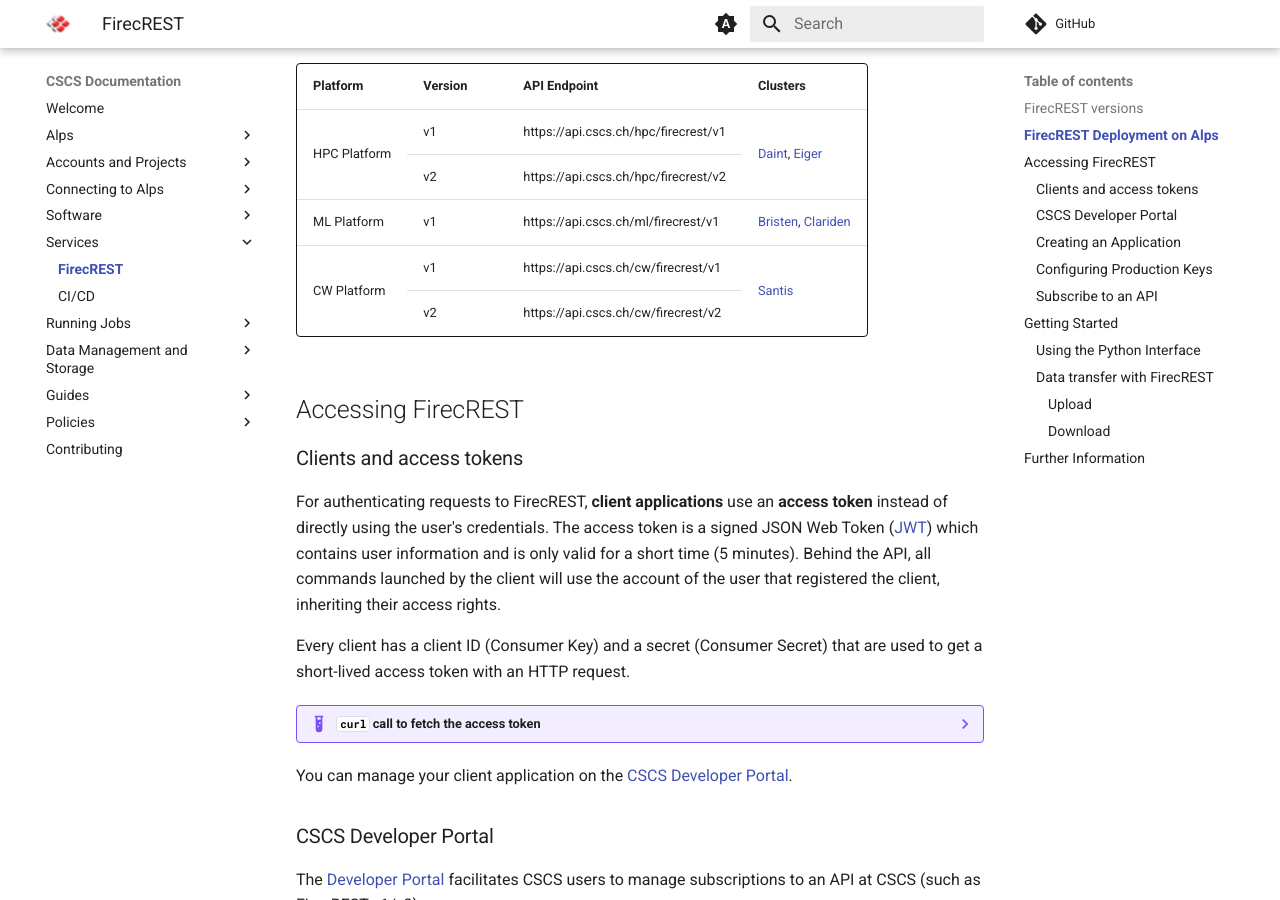
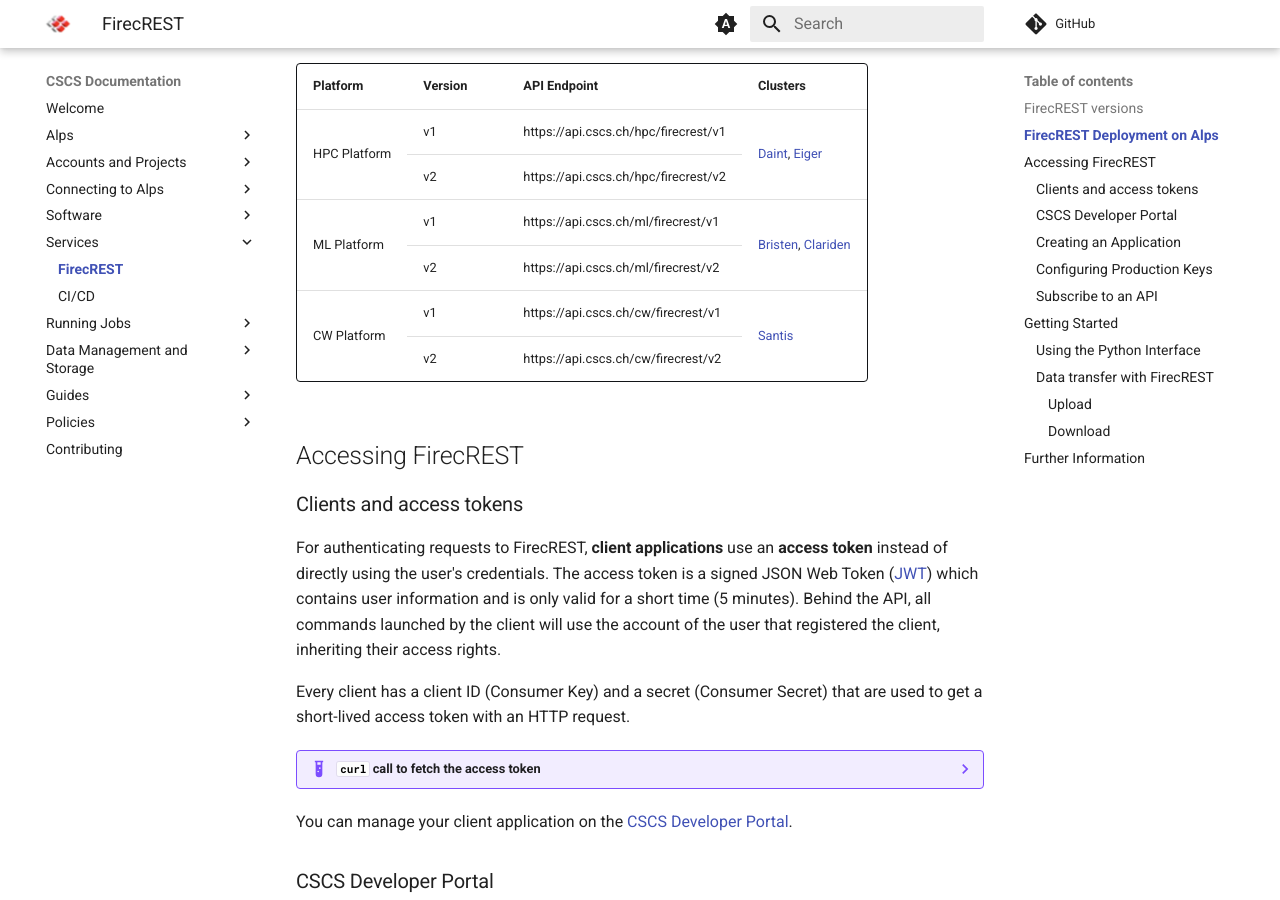
Before and after one commit to nickjbrowning/cscs-docs, an MkDocs documentation site: the page built from docs/services/firecrest.md, in a window 1280 px wide and 900 px high, scrolled down 1319 px. Built offline with MkDocs 1.6.1 and Material for MkDocs 9.7.7, drawn with Linux system fonts in a browser that asks for light colours; comment, search, counter and statistics services are not loaded.

Commit message:
add v2 firecrest endpoint for MLp (#90)
* add v2 firecrest endpoint for MLp

* bugfix adding rowspan

```diff
--- a/docs/services/firecrest.md
+++ b/docs/services/firecrest.md
@@ -45,7 +45,8 @@
 <tr><th>Platform</th><th>Version</th><th>API Endpoint</th><th>Clusters</th></tr>
 <tr><td style="vertical-align: middle;" rowspan="2">HPC Platform</td><td>v1</td><td>https://api.cscs.ch/hpc/firecrest/v1</td><td style="vertical-align: middle;" rowspan="2"><a href="../../clusters/daint">Daint</a>, <a href="../../clusters/eiger">Eiger</a></td></tr>
 <tr>                                 <td>v2</td><td>https://api.cscs.ch/hpc/firecrest/v2</td></tr>
-<tr><td>ML Platform</td><td>v1</td><td>https://api.cscs.ch/ml/firecrest/v1</td><td style="vertical-align: middle;"><a href="../../clusters/bristen">Bristen</a>, <a href="../../clusters/clariden">Clariden</a></td></tr>
+<tr><td style="vertical-align: middle;" rowspan="2">ML Platform</td><td>v1</td><td>https://api.cscs.ch/ml/firecrest/v1</td><td style="vertical-align: middle;" rowspan="2"><a href="../../clusters/bristen">Bristen</a>, <a href="../../clusters/clariden">Clariden</a></td></tr>
+<tr>                                 <td>v2</td><td>https://api.cscs.ch/ml/firecrest/v2</td></tr>
 <tr><td style="vertical-align: middle;" rowspan="2">CW Platform</td><td>v1</td><td>https://api.cscs.ch/cw/firecrest/v1</td><td style="vertical-align: middle;" rowspan="2"><a href="../../clusters/santis">Santis</a></td></tr>
 <tr><td>v2</td><td>https://api.cscs.ch/cw/firecrest/v2</td></tr>
 </table>
```
